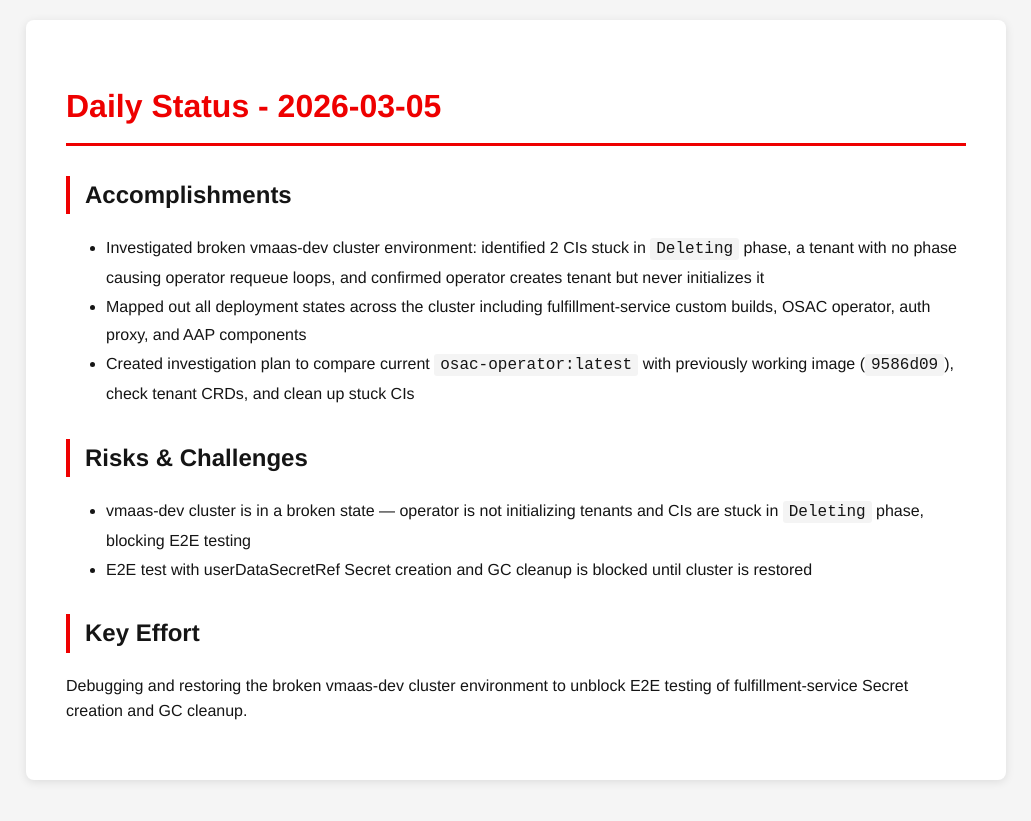
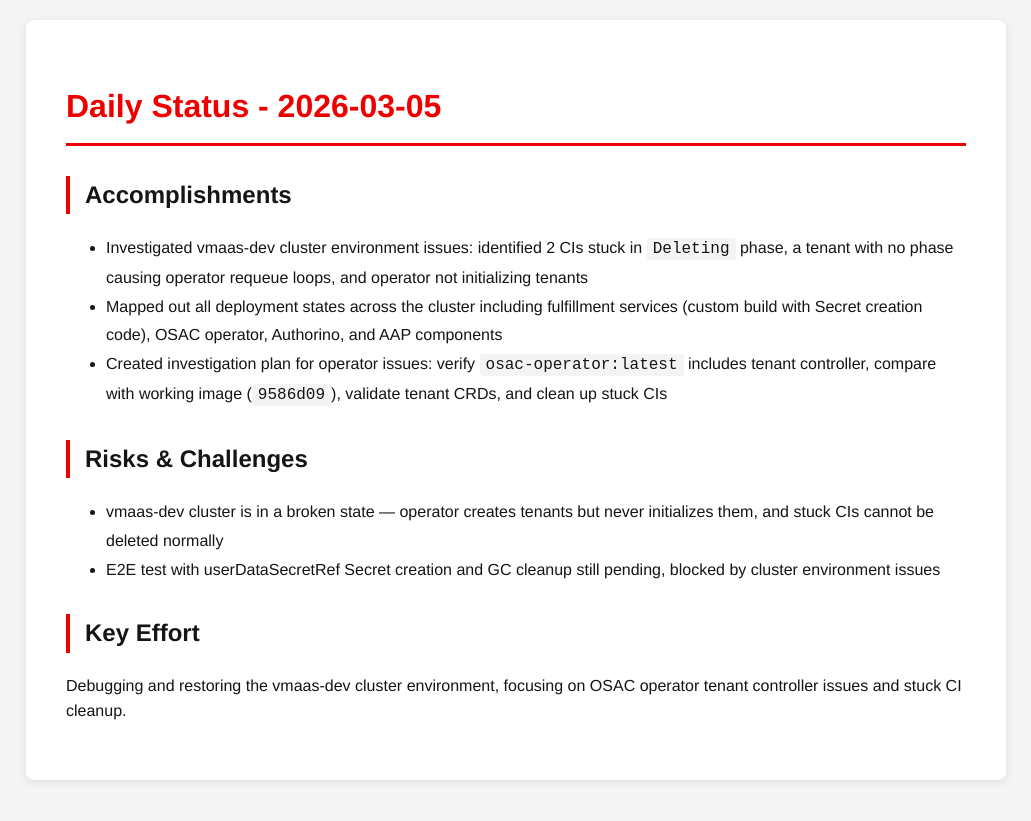
Before and after one commit to tzvatot/daily-status, a Jekyll site: the page built from 2026-03-05.md, in a window 1280 px wide. Shown: the top 821 px of the page, without its empty margins (124-1155 px from the left). Built offline with Jekyll 4.4.1, drawn with Linux system fonts in a browser that asks for light colours.

Commit message:
Daily status update - 2026-03-05

```diff
--- a/2026-03-05.md
+++ b/2026-03-05.md
@@ -7,13 +7,13 @@
 # Daily Status - 2026-03-05
 
 ## Accomplishments
-- Investigated broken vmaas-dev cluster environment: identified 2 CIs stuck in `Deleting` phase, a tenant with no phase causing operator requeue loops, and confirmed operator creates tenant but never initializes it
-- Mapped out all deployment states across the cluster including fulfillment-service custom builds, OSAC operator, auth proxy, and AAP components
-- Created investigation plan to compare current `osac-operator:latest` with previously working image (`9586d09`), check tenant CRDs, and clean up stuck CIs
+- Investigated vmaas-dev cluster environment issues: identified 2 CIs stuck in `Deleting` phase, a tenant with no phase causing operator requeue loops, and operator not initializing tenants
+- Mapped out all deployment states across the cluster including fulfillment services (custom build with Secret creation code), OSAC operator, Authorino, and AAP components
+- Created investigation plan for operator issues: verify `osac-operator:latest` includes tenant controller, compare with working image (`9586d09`), validate tenant CRDs, and clean up stuck CIs
 
 ## Risks & Challenges
-- vmaas-dev cluster is in a broken state — operator is not initializing tenants and CIs are stuck in `Deleting` phase, blocking E2E testing
-- E2E test with userDataSecretRef Secret creation and GC cleanup is blocked until cluster is restored
+- vmaas-dev cluster is in a broken state — operator creates tenants but never initializes them, and stuck CIs cannot be deleted normally
+- E2E test with userDataSecretRef Secret creation and GC cleanup still pending, blocked by cluster environment issues
 
 ## Key Effort
-Debugging and restoring the broken vmaas-dev cluster environment to unblock E2E testing of fulfillment-service Secret creation and GC cleanup.
+Debugging and restoring the vmaas-dev cluster environment, focusing on OSAC operator tenant controller issues and stuck CI cleanup.
```
